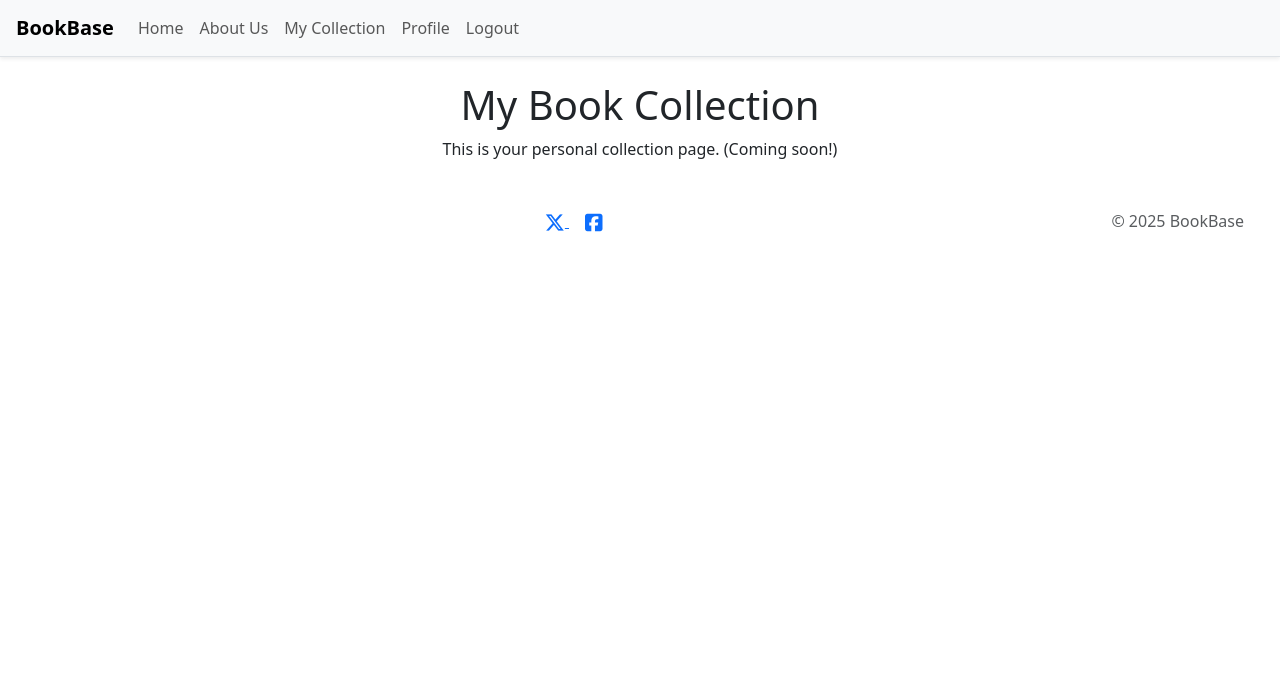
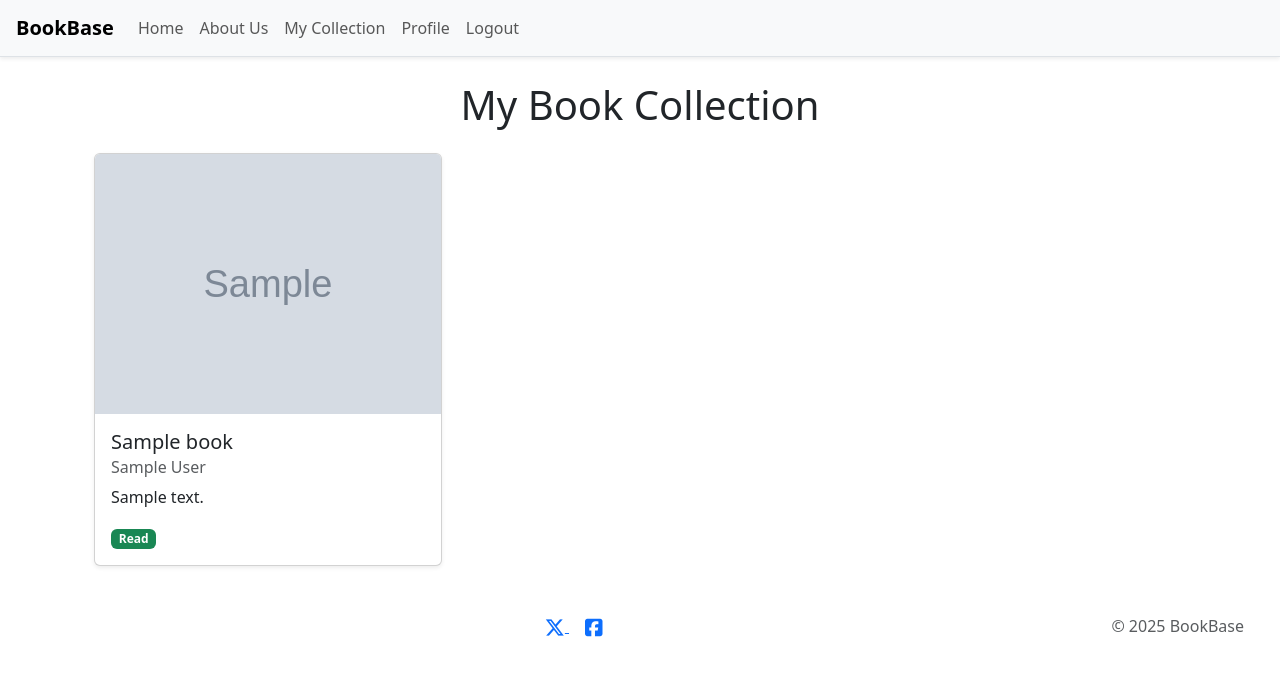
Before and after one commit to Oscar-Ivs/bookbase, a Django app: page /collection/ in a window 1280 px wide. Shown: the top 676 px of the page. Run offline with Django 5.2, Linux system fonts and the light colour scheme; a user stored in the database is signed in; tables that the repository leaves empty hold one stand-in row (values such as "Sample post"); grey boxes marked "Sample" are stand-in pictures; some libraries are stand-ins or nearby versions.

Commit message:
Show user's personal book collection on My Collection page

```diff
--- a/templates/my_collection.html
+++ b/templates/my_collection.html
@@ -1,9 +1,35 @@
 {% extends 'base.html' %}
 {% block content %}
-<div class="text-center">
-  <h1>My Book Collection</h1>
-  <p>This is your personal collection page. (Coming soon!)</p>
-</div>
+  <div class="container mt-4">
+    <h1 class="mb-4 text-center">My Book Collection</h1>
+
+    {% if books %}
+      <div class="row row-cols-1 row-cols-md-2 row-cols-lg-3 g-4">
+        {% for book in books %}
+          <div class="col">
+            <div class="card h-100 shadow-sm">
+              {% if book.cover_url %}
+                <img src="{{ book.cover_url }}" class="card-img-top" alt="Cover of {{ book.title }}">
+              {% endif %}
+              <div class="card-body">
+                <h5 class="card-title">{{ book.title }}</h5>
+                <h6 class="card-subtitle mb-2 text-muted">{{ book.author }}</h6>
+                <p class="card-text">{{ book.description|truncatechars:150 }}</p>
+                {% if book.status == 'read' %}
+                  <span class="badge bg-success">Read</span>
+                {% else %}
+                  <span class="badge bg-danger">Not Read</span>
+                {% endif %}
+              </div>
+            </div>
+          </div>
+        {% endfor %}
+      </div>
+    {% else %}
+      <p class="text-center text-muted">Your collection is empty. Add some books!</p>
+    {% endif %}
+  </div>
 {% endblock %}
+
 <!-- This template extends 'base.html' and provides a placeholder for the user's book collection page. -->
 <!-- The content block is defined to allow for future expansion of the collection features. -->
```
Also changed, not shown: books/migrations/0001_initial.py (added).
